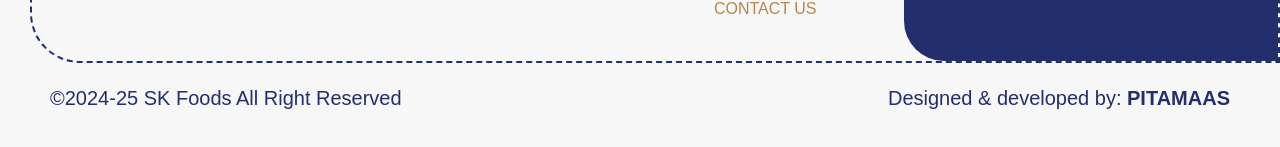
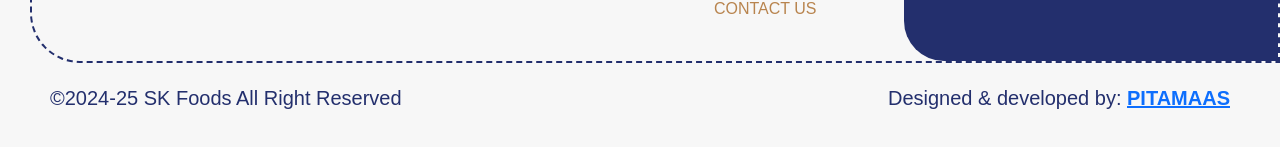
Before and after one commit to thevaibhavrr/SF, a React (Create React App) app: page / in a window 1280 px wide. Shown: the part 7459-7606 px from the top of the page. Built offline with nearby package versions, Linux system fonts and the light colour scheme.

Commit message:
added pitamas link

```diff
--- a/src/components/Footer/lastfooter.jsx
+++ b/src/components/Footer/lastfooter.jsx
@@ -1,13 +1,13 @@
 import React from 'react'
 import "../../styles/footer/footer.css"
-
+import {Link} from "react-router-dom"
 
 function Lastfooter() {
     return (
         <div className='lastfooter_div' >
             <div>©2024-25 SK Foods All Right Reserved</div>
             <div>
-                Designed & developed by: <b>PITAMAAS</b>
+                Designed & developed by:  <Link to={"http://www.pitamaas.com"} target='_blank'  ><b>PITAMAAS</b></Link>
             </div>
         </div>
     )
```
